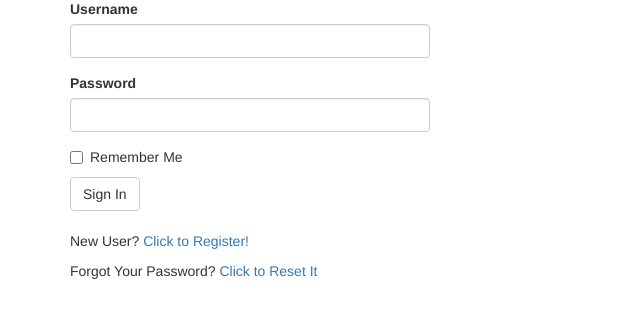
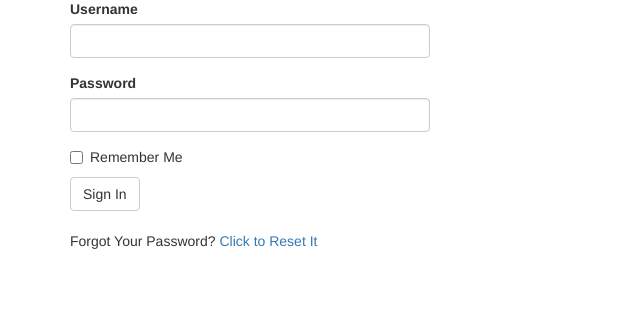
Before and after one commit to bcparker21/resume, a Flask app: page /login in a window 1280 px wide. Shown: the part 143-478 px from the top of the page, without its empty margins (0-640 px from the left). Run offline with Flask 2, Linux system fonts and the light colour scheme; some libraries are stand-ins or nearby versions.

Commit message:
remove registration link

```diff
--- a/app/templates/auth/login.html
+++ b/app/templates/auth/login.html
@@ -9,7 +9,7 @@
         </div>
     </div>
     <br>
-    <p>{{ _('New User?') }} <a href="{{ url_for('auth.register') }}">{{ _('Click to Register!') }}</a></p>
+    <!-- <p>{{ _('New User?') }} <a href="{{ url_for('auth.register') }}">{{ _('Click to Register!') }}</a></p> -->
     <p>
         {{ _('Forgot Your Password?') }}
         <a href="{{ url_for('auth.reset_password_request') }}">{{ _('Click to Reset It') }}</a>
```
